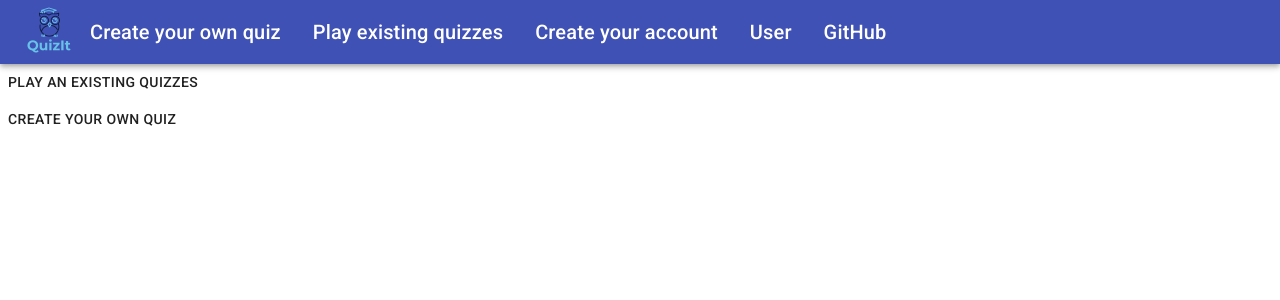
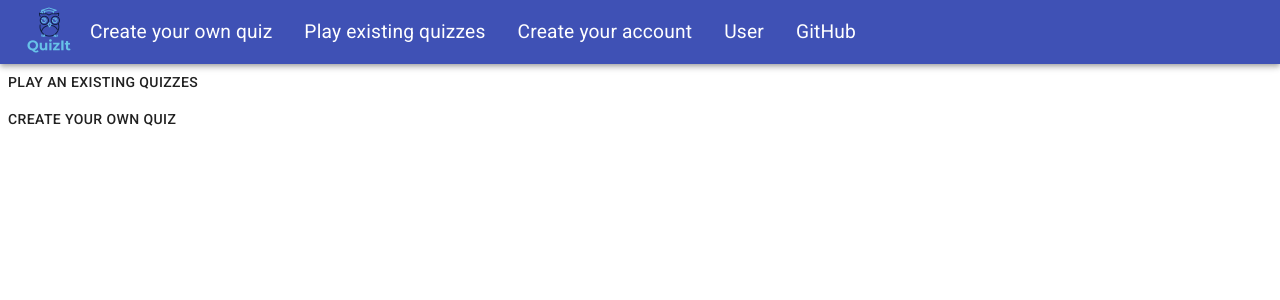
Before and after one commit to AlexJ2005/QuizIt, a React (Create React App) app: page / in a window 1280 px wide. Shown: the top 300 px of the page. Built offline with nearby package versions, Linux system fonts and the light colour scheme.

Commit message:
better styling for multiple answers

```diff
--- a/src/MultipleAnswer.js
+++ b/src/MultipleAnswer.js
@@ -2,8 +2,9 @@ import React from "react";
 import axios from "axios";
 import Typography from "@material-ui/core/Typography";
 import Button from "@material-ui/core/Button";
-import { generateWordsAPI, shuffle } from "./utils/helper";
+import { generateWordsAPI, shuffle, countRightAnswers } from "./utils/helper";
 import QuizDashBoard from "./quizDashBoard";
+import { List, ListItem, ListItemText } from "@material-ui/core";
 
 export default class MultipleAnswer extends React.Component {
   constructor(props) {
@@ -85,7 +86,7 @@ export default class MultipleAnswer extends React.Component {
         .then(res => {
           this.setState({
             status: "finished",
-            answerRes: res.data.rightAnswers
+            answerRes: countRightAnswers(res.data.answerFeedBack)
           });
         });
     }
@@ -101,22 +102,25 @@ export default class MultipleAnswer extends React.Component {
       );
     }
     return (
-      <div>
+      <div style={{ display: "flex", justifyContent: "center" }}>
+        <List>
           <Typography>{currentQuestion.text}</Typography>
           {choices.length > 2
             ? choices.map(choice => {
                 return (
-                <Button
+                  <ListItem
+                    button
                     key={choice}
                     onClick={() => this.handeClick(choice)}
                     color="primary"
                     data-cy="choice-button"
                   >
-                  {choice}
-                </Button>
+                    <ListItemText>{choice}</ListItemText>
+                  </ListItem>
                 );
               })
             : null}
+        </List>
       </div>
     );
   }
--- a/src/Navbar.js
+++ b/src/Navbar.js
@@ -15,27 +15,27 @@ export default function Navbar() {
               <img alt="QuizIt logo" height="50" width="50" src="../Logo.png" />
             </div>
           </Link>
-          <Typography variant="h6">
+          <Typography style={{ fontSize: "1.5vw" }}>
             <Link className="navbar-links" to="/createQuiz">
               Create your own quiz
             </Link>
           </Typography>
-          <Typography variant="h6">
+          <Typography style={{ fontSize: "1.5vw" }}>
             <Link className="navbar-links" to="/quizDashBoard">
               Play existing quizzes
             </Link>
           </Typography>
-          <Typography variant="h6">
+          <Typography style={{ fontSize: "1.5vw" }}>
             <Link className="navbar-links" to="/createUser">
               Create your account
             </Link>
           </Typography>
-          <Typography variant="h6">
+          <Typography style={{ fontSize: "1.5vw" }}>
             <Link className="navbar-links" to="/user">
               User
             </Link>
           </Typography>
-          <Typography variant="h6">
+          <Typography style={{ fontSize: "1.5vw" }}>
             <a
               className="navbar-links"
               href="https://github.com/AlexJ2005/QuizIt"
--- a/src/utils/helper.js
+++ b/src/utils/helper.js
@@ -81,3 +81,14 @@ export const generateWordsAPI = async rightAnswer => {
   ];
   return shuffle(alternatives);
 };
+
+export const countRightAnswers = resArray => {
+  let rightAnswers = 0;
+  resArray.forEach(res => {
+    const key = Object.keys(res);
+    if (res[key] === true) {
+      rightAnswers++;
+    }
+  });
+  return rightAnswers;
+};
```
Lines whose indentation alone changed are shown as unchanged.
